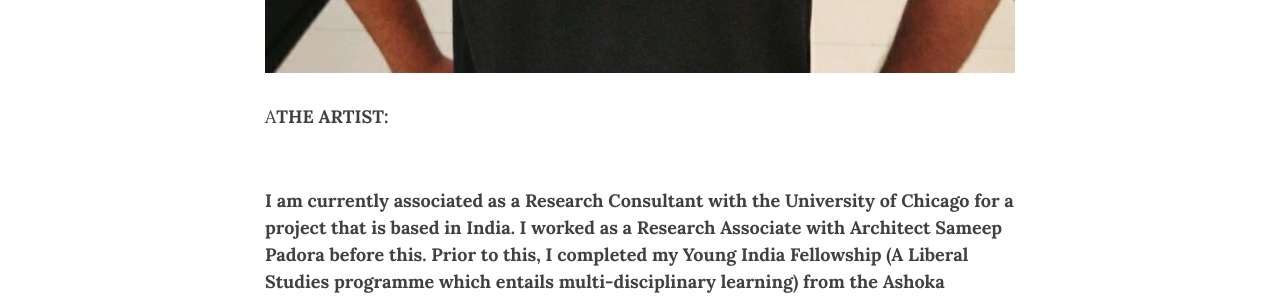
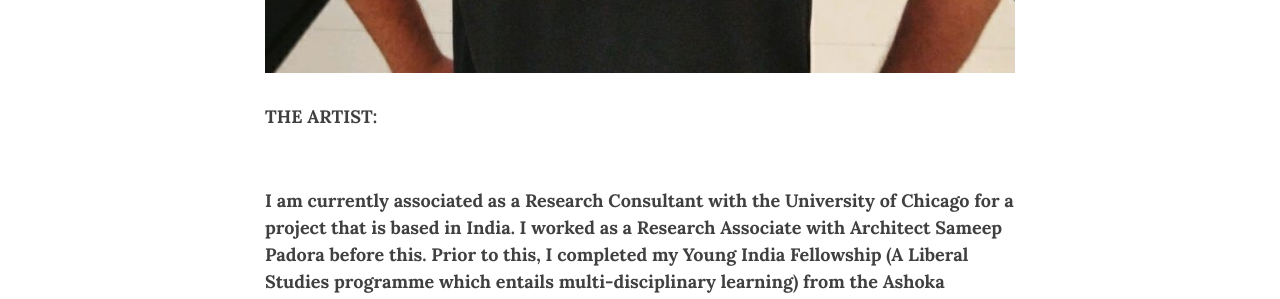
Before and after one commit to dialogue2018/dialogue2018.github.io, a Jekyll site: the page built from _people/01_Rohit_Lahoti.md, in a window 1280 px wide and 900 px high, scrolled down 912 px. Shown: the part 155-454 px from the top of the window. Built offline with Jekyll 4.4.1, drawn with Linux system fonts in a browser that asks for light colours; nearby versions of some CDN libraries.

```diff
--- a/_people/01_Rohit_Lahoti.md
+++ b/_people/01_Rohit_Lahoti.md
@@ -9,7 +9,7 @@ image_path: /img/Rohit DP.jpg
 <p align="center">
 <img src="../../img/Rohit DP.jpg"></p>
 
-<p>A<b>THE ARTIST:<b><p>
+<p><b>THE ARTIST:<b><p>
 <br />
 I am currently associated as a Research Consultant with the University of Chicago for a project that is based in India. I worked as a Research Associate with Architect Sameep Padora before this. Prior to this, I completed my Young India Fellowship (A Liberal Studies programme which entails multi-disciplinary learning) from the Ashoka University in Sonepat, Haryana. Before this, I completed my B.Arch. from VNIT Nagpur in May 2014 and worked for 2 years in Ahmedabad (HCPDPM) and Mumbai (PK Das & Associates). Till date, I have couple of international publications and an opportunity for a public exhibition of my Bachelor's thesis.
 
```
